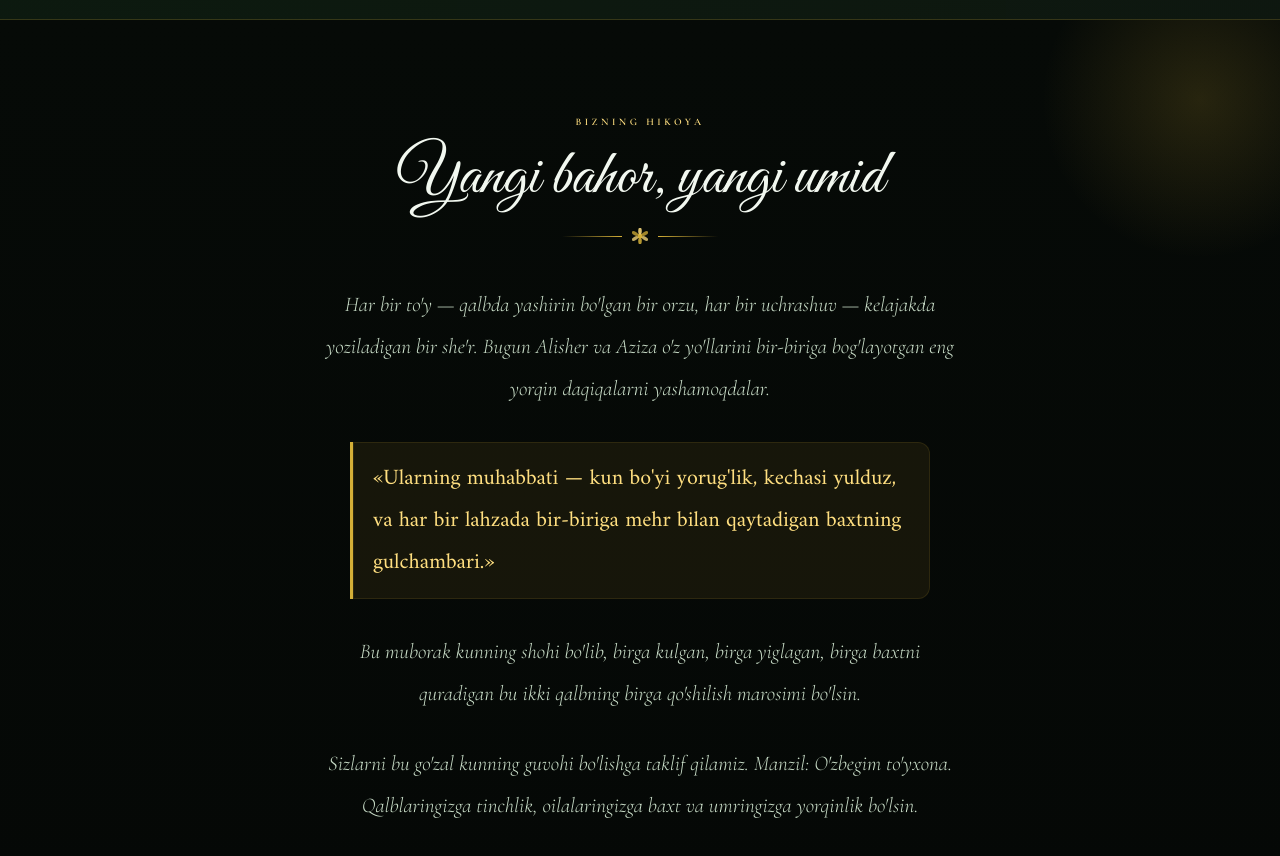
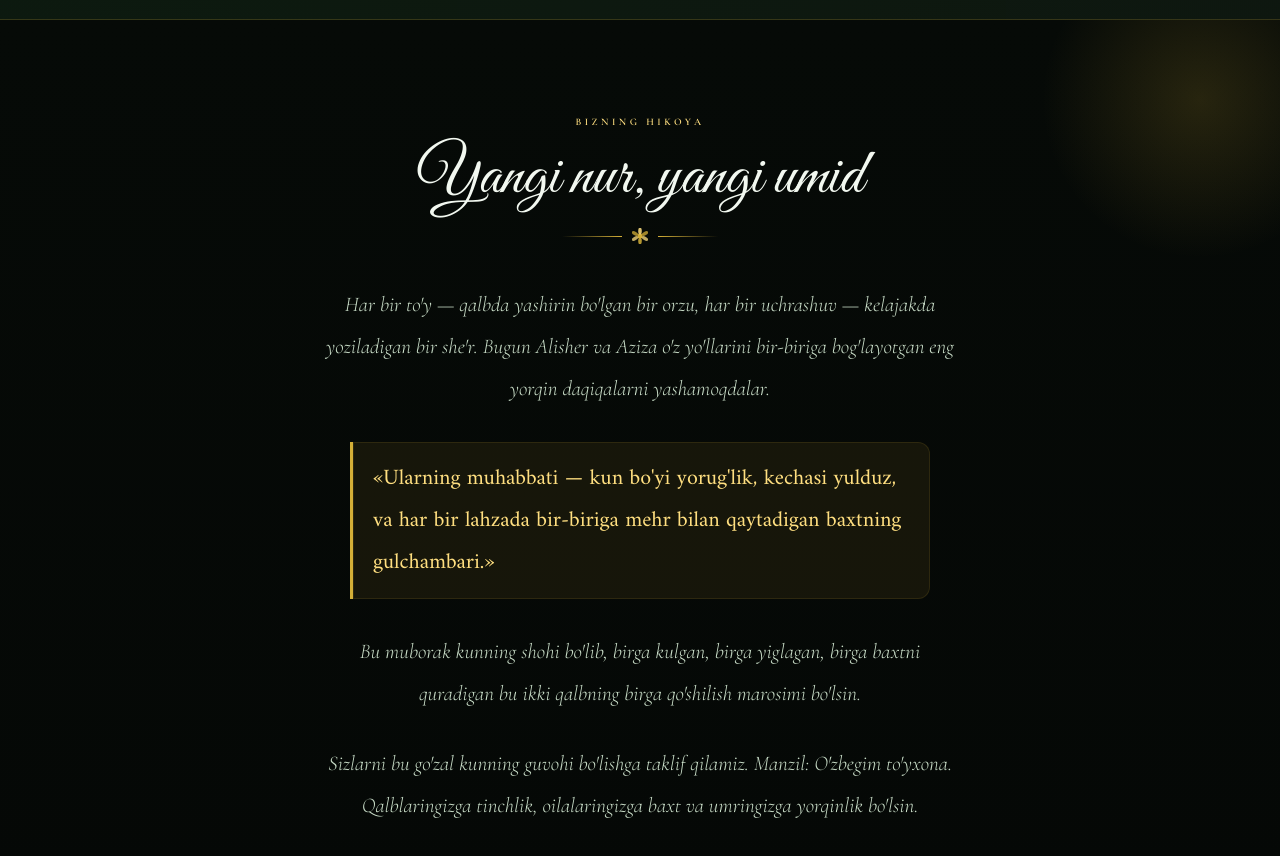
Before and after one commit to Sardorbek1706/saf, a website: page index.html in a window 1280 px wide. Shown: the part 1040-1896 px from the top of the page. Drawn offline with nearby package versions, Linux system fonts and the light colour scheme.

Commit message:
Adjust heading wording

```diff
--- a/index.html
+++ b/index.html
@@ -276,7 +276,7 @@ footer{background:linear-gradient(180deg,rgba(4,8,6,0.98) 0%,rgba(3,6,4,0.98) 10
 <section id="story" class="deferred-section">
   <div class="sec">
     <span class="s-tag reveal">BIZNING HIKOYA</span>
-    <h2 class="s-title reveal">Yangi bahor, yangi umid</h2>
+    <h2 class="s-title reveal">Yangi nur, yangi umid</h2>
     <div class="petal-hr reveal">
       <hr/>
       <svg width="16" height="16" viewBox="0 0 16 16" fill="none"><circle cx="8" cy="8" r="2.5" fill="#D4AF37"/><ellipse cx="8" cy="3" rx="1.8" ry="3.5" fill="#FFDF80" opacity="0.85"/><ellipse cx="13" cy="5.5" rx="1.8" ry="3.5" fill="#D4AF37" opacity="0.75" transform="rotate(60,13,5.5)"/><ellipse cx="13" cy="10.5" rx="1.8" ry="3.5" fill="#FFDF80" opacity="0.75" transform="rotate(120,13,10.5)"/><ellipse cx="8" cy="13" rx="1.8" ry="3.5" fill="#D4AF37" opacity="0.85" transform="rotate(180,8,13)"/><ellipse cx="3" cy="10.5" rx="1.8" ry="3.5" fill="#FFDF80" opacity="0.75" transform="rotate(-120,3,10.5)"/><ellipse cx="3" cy="5.5" rx="1.8" ry="3.5" fill="#D4AF37" opacity="0.75" transform="rotate(-60,3,5.5)"/></svg>
```
